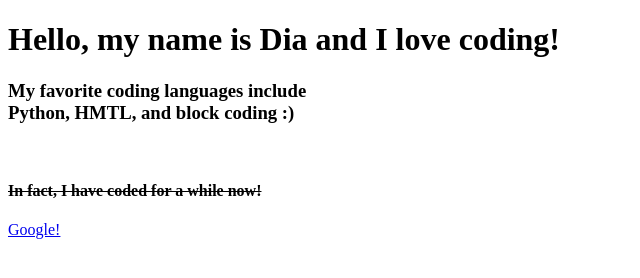
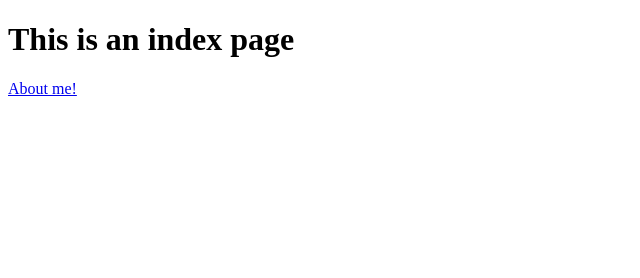
Before and after one commit to XxDiamondUnicornxX/Portfolio, a plain HTML site: page index.html in a window 1280 px wide. Shown: the whole page, without its empty margins (0-640 px from the left). Drawn offline with Linux system fonts and the light colour scheme.

Commit message:
Added index and about me

```diff
--- a/index.html
+++ b/index.html
@@ -2,13 +2,11 @@
 <html>
     <head>
       <p>
-          <h1> Hello, my name is Dia and I love coding! </h1>
+          <h1>This is an index page</h1>
       </p>
     </head>
     <body>
-        <h3> My favorite coding languages include <br> Python, HMTL, and block coding :)</h3>
-        <br>
-        <h4> <s>In fact, I have coded for a while now! </s></h4>
-        <a href="https://www.google.com/">Google!</a>
+
+        <a href="AboutMe.hmtl">About me!</a>
     </body>
 </html>
```
Also changed, not shown: 1 other file.
